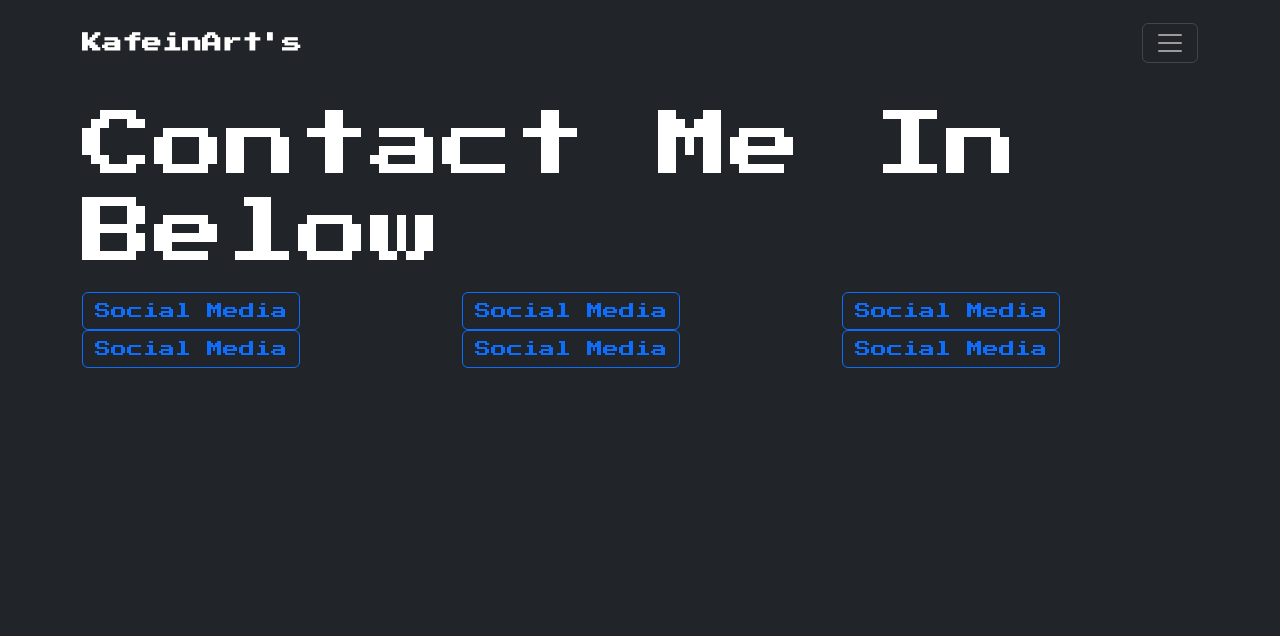
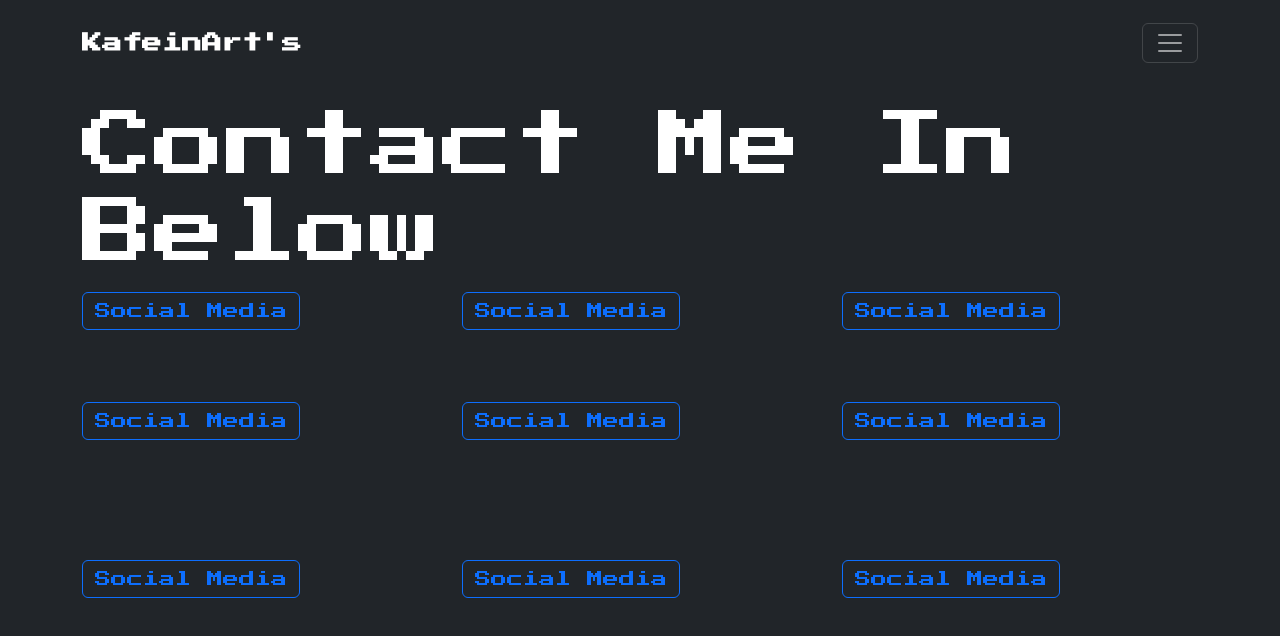
Before and after one commit to itsmebroarif/kafeinart-studio, a Vue app: page /contact in a window 1280 px wide. Shown: the top 636 px of the page. Built offline with nearby package versions, Linux system fonts and the light colour scheme.

Commit message:
Create Contacts.vue

```diff
--- a/src/views/Contacts.vue
+++ b/src/views/Contacts.vue
@@ -24,7 +24,21 @@
         </div>
       </div>
       <!-- Baris Sosial media 2 -->
-      <div class="row">
+      <div class="row mt-4 py-5">
+        <div class="col">
+          <a href="http://" class="btn btn-outline-primary">Social Media</a>
+        </div>
+        <div class="col">
+          <a href="http://" class="btn btn-outline-primary">Social Media</a>
+        </div>
+        <div class="col">
+          <a href="http://" class="btn btn-outline-primary">Social Media</a>
+        </div>
+      </div>
+
+
+      <!-- Baris Sosial media 3 -->
+      <div class="row mt-4 py-5">
         <div class="col">
           <a href="http://" class="btn btn-outline-primary">Social Media</a>
         </div>
```
